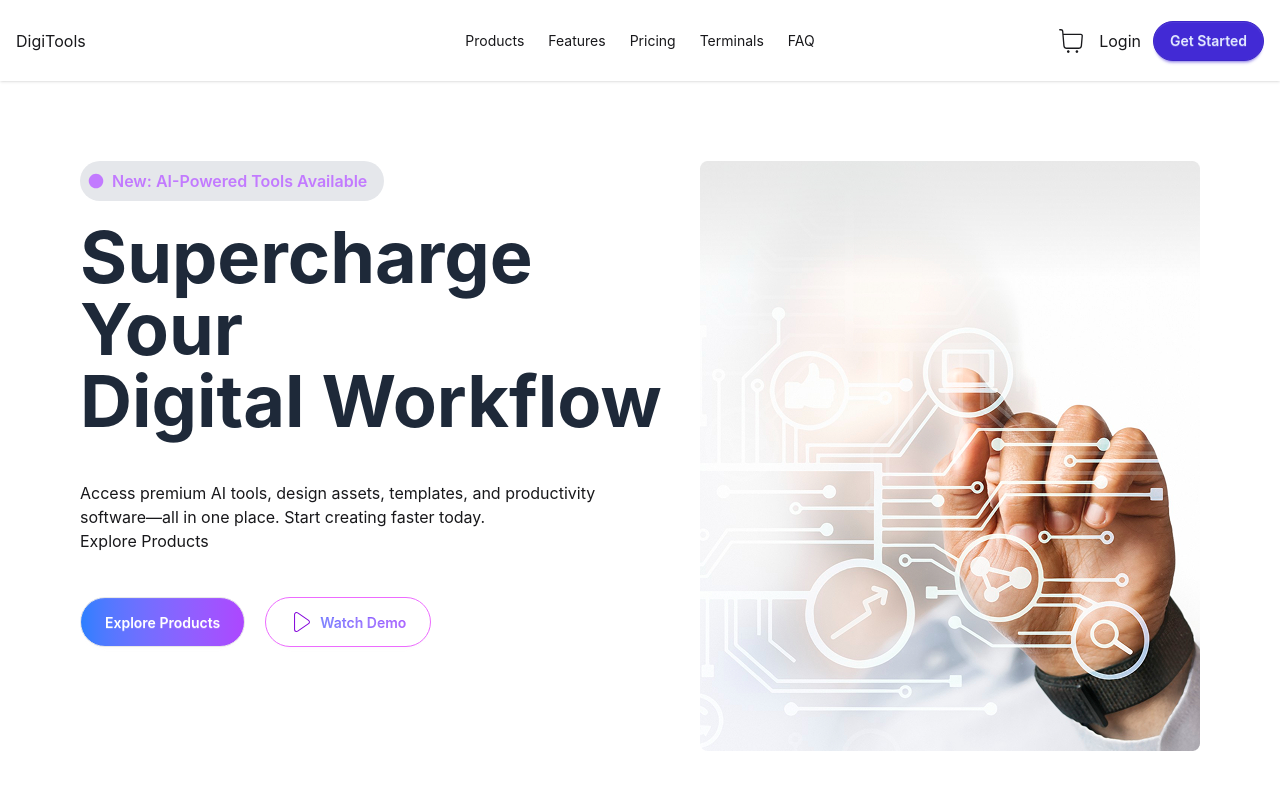
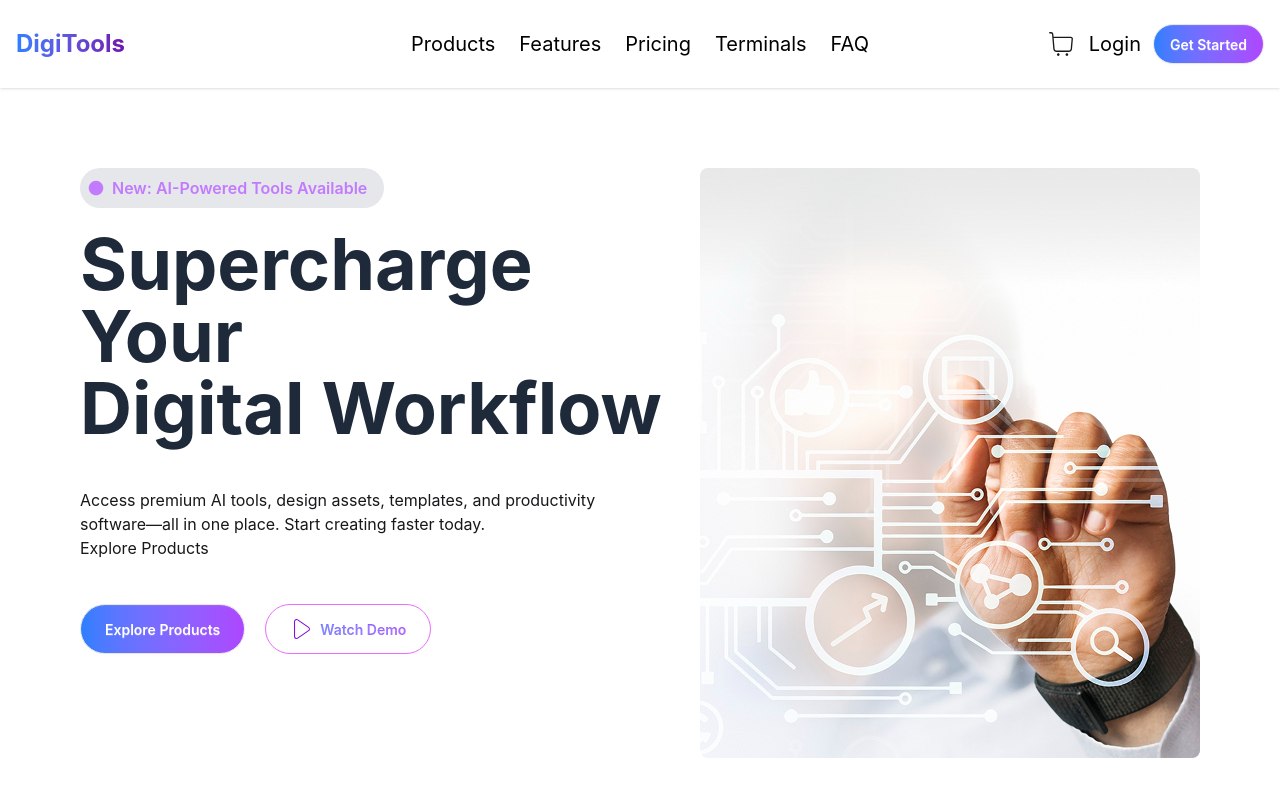
Before and after one commit to sharminkhanam/assignment-six, a React (Vite) app: page / in a window 1280 px wide. Shown: the top 800 px of the page. Built offline with nearby package versions, Linux system fonts and the light colour scheme.

Commit message:
navbar updated

```diff
--- a/src/components/Navbar/NavBar.jsx
+++ b/src/components/Navbar/NavBar.jsx
@@ -2,28 +2,28 @@ import { CiShoppingCart } from "react-icons/ci";
 
 function NavBar ({carts,}) {
   return (
-    <div className="navbar container mx-auto shadow p-4">
+    <div className="navbar container mx-auto bb-base-100 shadow p-4">
       <div className="navbar-start">
         <div className="flex items-center">
-             <h2>DigiTools</h2>
+             <h2 className="font-bold text-2xl bg-gradient-to-r from-blue-500 to-purple-800 bg-clip-text  text-transparent">DigiTools</h2>
         </div>
 
       </div>
-      <div className="navbar-center">
+      <div className="navbar-center hidden md:flex">
         <ul className="menu menu-horizontal">
           <li>
-            <a href="">Products</a>
+            <a href="" className="text-xl text-black">Products</a>
           </li>
           <li>
-            <a href="">Features</a>
+            <a href="" className="text-xl text-black">Features</a>
           </li>
           <li>
-            <a href="">Pricing</a>
+            <a href="" className="text-xl text-black">Pricing</a>
           </li>
           <li>
-            <a href="">Terminals</a>
+            <a href="" className="text-xl text-black">Terminals</a>
           </li>
-          <li><a href="">FAQ</a></li>
+          <li><a href="" className="text-xl text-black">FAQ</a></li>
         </ul>
       </div>
       <div className="navbar-end space-x-3">
@@ -32,9 +32,9 @@ function NavBar ({carts,}) {
         <CiShoppingCart className="w-8 h-8"/>
 
       </div>
-      <button>Login</button>
+      <button className="text-xl text-black">Login</button>
       <div>
-        <button className="btn btn-primary rounded-full ">Get Started</button>
+        <button className="btn bg-gradient-to-r from-blue-500 to-purple-500 text-white rounded-full ">Get Started</button>
       </div>
       </div>
 
```
